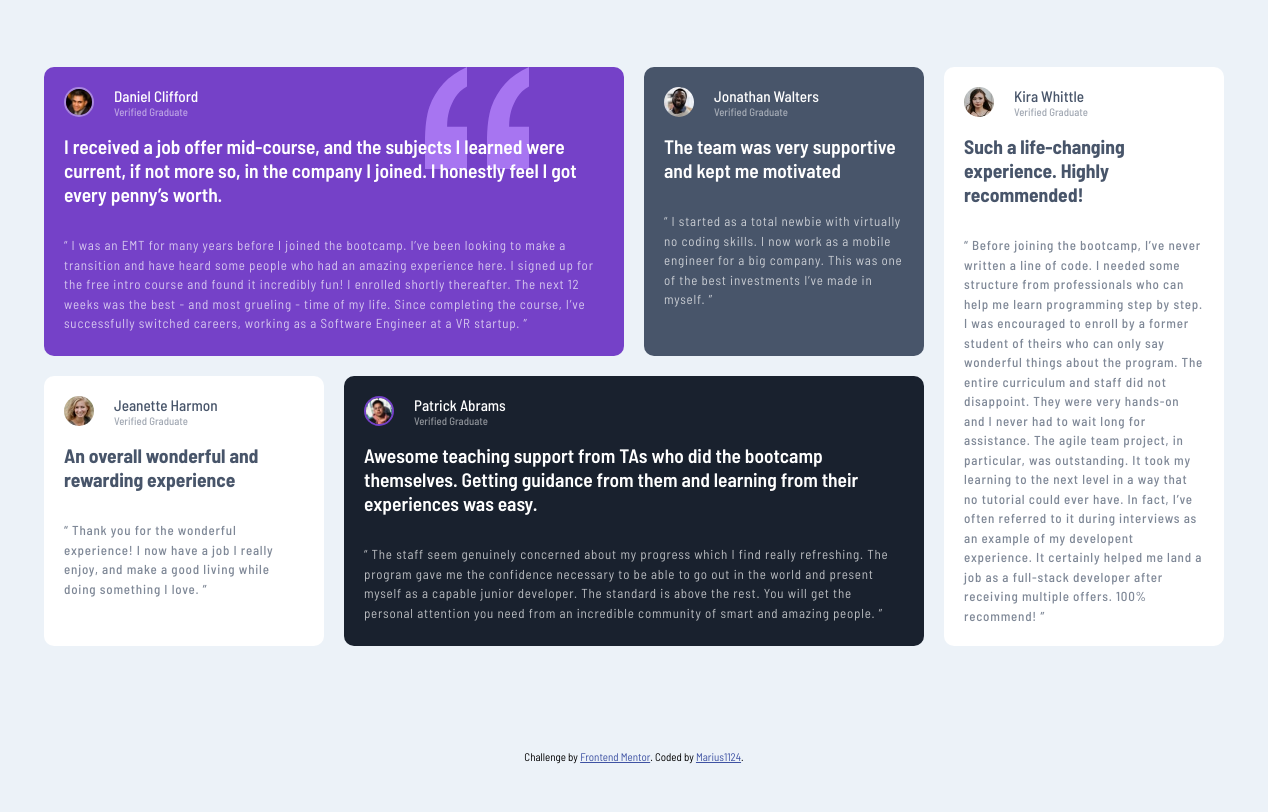
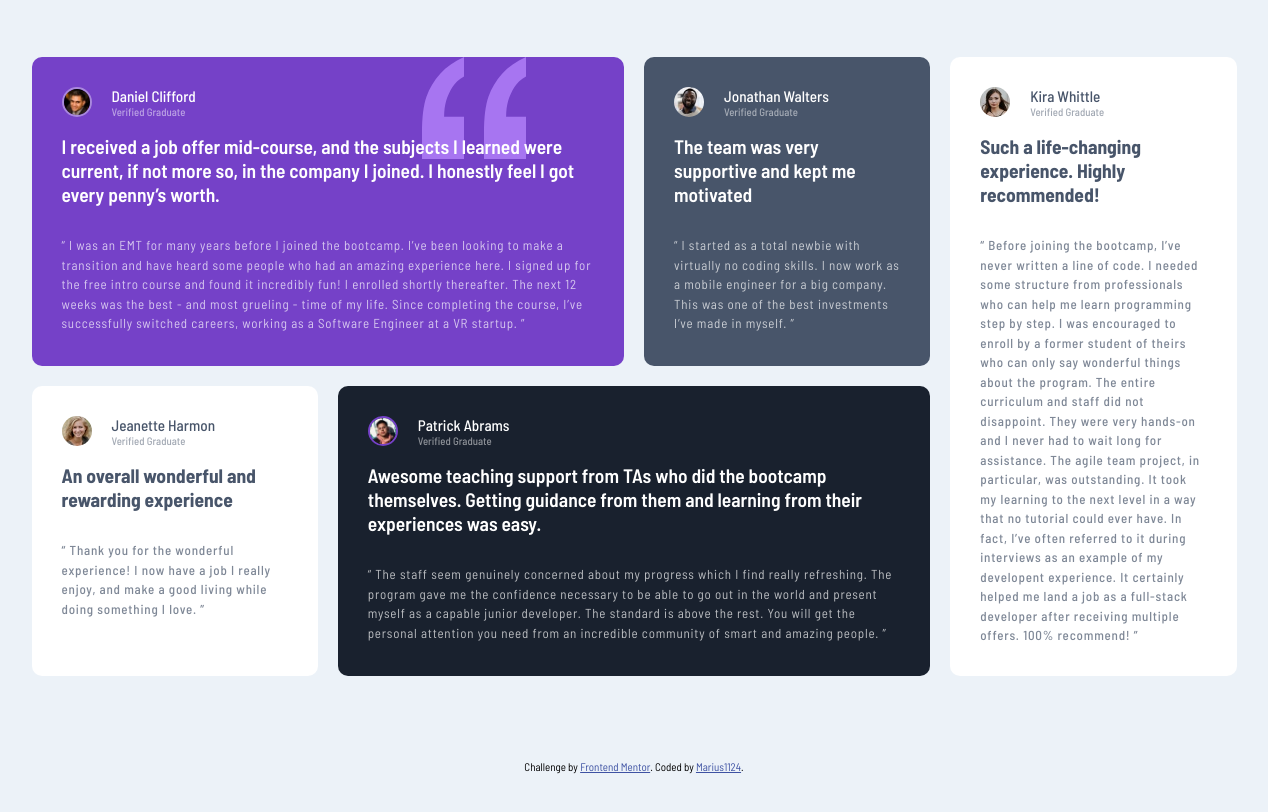
Before and after one commit to Marius1124/CSS-Advanced-Oppgave-1-Testimonial-Grid, a plain HTML site: page index.html in a window 1536 px wide. Shown: the whole page, without its empty margins (134-1402 px from the left). Drawn offline with Linux system fonts and the light colour scheme.

Commit message:
small css adjustments to max-width and padding

```diff
--- a/styles.css
+++ b/styles.css
@@ -44,7 +44,7 @@ h2 {
   .container {
     display: grid;
     grid-template-columns: repeat(4, 2fr);
-    max-width: 1200px;
+    max-width: 1225px;
     width: 100%;
     margin: 0 auto;
   }
@@ -153,7 +153,7 @@ h2 {
 .card-three,
 .card-four,
 .card-five {
-  padding: 20px;
+  padding: 30px;
   border-radius: 10px;
   margin: 10px;
 }
```
